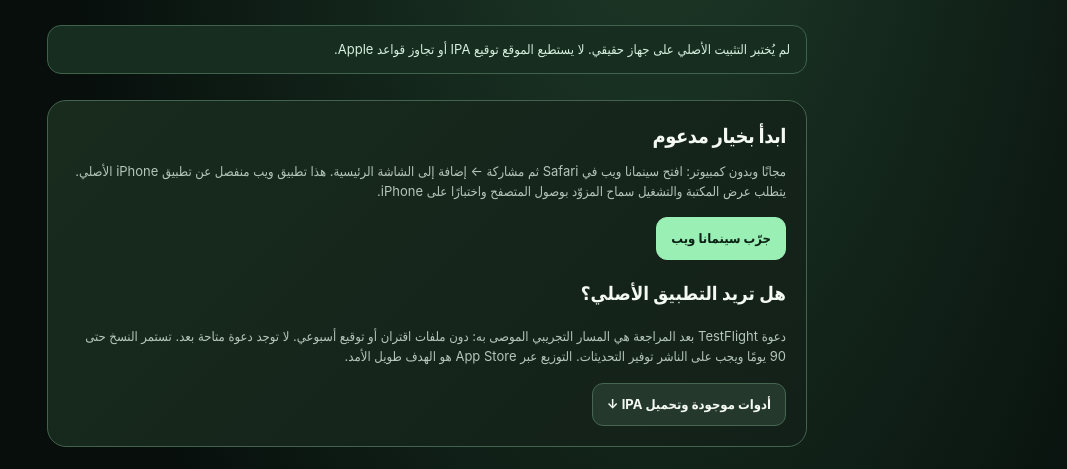
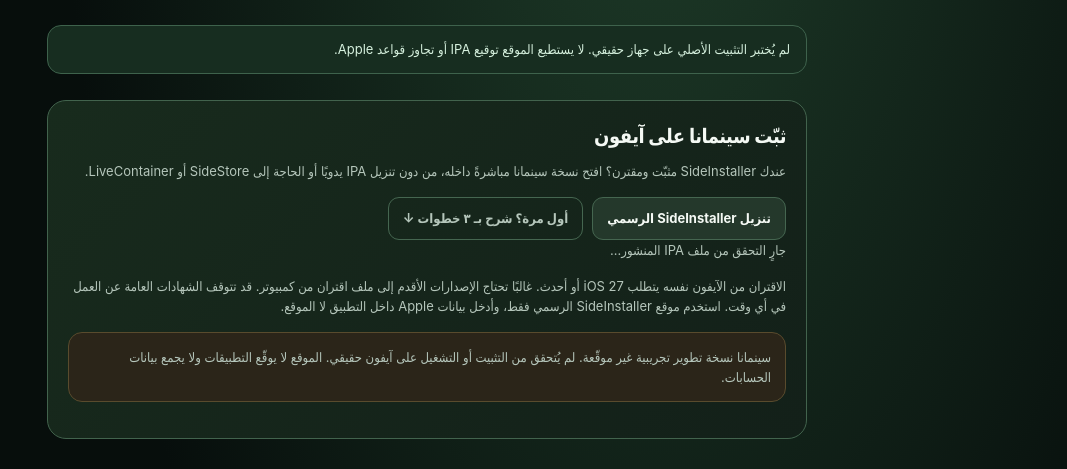
Before and after one commit to Subaru771/Cinemana-IOS, a plain HTML site: page landing/install-ar.html in a window 1280 px wide. Shown: the part 314-783 px from the top of the page, without its empty margins (213-1280 px from the left). Drawn offline with Linux system fonts and the light colour scheme.

Commit message:
Simplify native Cinemana installation on Arabic page

```diff
--- a/landing/install-ar.html
+++ b/landing/install-ar.html
@@ -26,12 +26,16 @@
 <p class="lead">ابدأ من هنا لاختيار أقصر طريقة تناسب جهازك. تشترط Apple توقيعًا صالحًا قبل تشغيل أي تطبيق.</p>
 <div class="status">لم يُختبر التثبيت الأصلي على جهاز حقيقي. لا يستطيع الموقع توقيع IPA أو تجاوز قواعد Apple.</div>
 <section class="release" id="supported">
-<h2>ابدأ بخيار مدعوم</h2>
-<p>مجانًا وبدون كمبيوتر: افتح سينمانا ويب في Safari ثم مشاركة ← إضافة إلى الشاشة الرئيسية. هذا تطبيق ويب منفصل عن تطبيق iPhone الأصلي. يتطلب عرض المكتبة والتشغيل سماح المزوّد بوصول المتصفح واختبارًا على iPhone.</p>
-<a class="button primary" href="web/index.html">جرّب سينمانا ويب</a>
-<h3>هل تريد التطبيق الأصلي؟</h3>
-<p>دعوة TestFlight بعد المراجعة هي المسار التجريبي الموصى به: دون ملفات اقتران أو توقيع أسبوعي. لا توجد دعوة متاحة بعد. تستمر النسخ حتى 90 يومًا ويجب على الناشر توفير التحديثات. التوزيع عبر App Store هو الهدف طويل الأمد.</p>
-<a class="button" href="#setup">أدوات موجودة وتحميل IPA ↓</a>
+<h2>ثبّت سينمانا على آيفون</h2>
+<p>عندك SideInstaller مثبّت ومقترن؟ افتح نسخة سينمانا مباشرةً داخله، من دون تنزيل IPA يدويًا أو الحاجة إلى SideStore أو LiveContainer.</p>
+<div class="actions">
+<a id="quick-install" class="button primary" hidden>تثبيت سينمانا</a>
+<a class="button" href="https://sideinstaller.net/">تنزيل SideInstaller الرسمي</a>
+<a class="button alt" href="#setup">أول مرة؟ شرح بـ ٣ خطوات ↓</a>
+</div>
+<p id="quick-status" role="status" aria-live="polite">جارٍ التحقق من ملف IPA المنشور…</p>
+<p>الاقتران من الآيفون نفسه يتطلب iOS 27 أو أحدث. غالبًا تحتاج الإصدارات الأقدم إلى ملف اقتران من كمبيوتر. قد تتوقف الشهادات العامة عن العمل في أي وقت. استخدم موقع SideInstaller الرسمي فقط، وأدخل بيانات Apple داخل التطبيق لا الموقع.</p>
+<p class="warning">سينمانا نسخة تطوير تجريبية غير موقّعة. لم يُتحقق من التثبيت أو التشغيل على آيفون حقيقي. الموقع لا يوقّع التطبيقات ولا يجمع بيانات الحسابات.</p>
 </section>
  <section id="setup">
 <h2>اختر إعداد جهازك</h2>
@@ -50,14 +54,14 @@
 <div class="warning">اختر إصدارًا أعلاه. لا توجد طريقة مجانية عامة لتثبيت تطبيق iOS غير موقّع بضغطة واحدة من موقع ويب.</div>
 </section>
  <section data-path="modern">
-<h2>إعداد متقدم · iOS 27+</h2>
-<p>أداة تثبيت واحدة ثم زر سينمانا. دون تحميل IPA يدويًا أو استخدام SideStore أو LiveContainer.</p>
+<h2>الإعداد لأول مرة · iOS 27+ (٣ خطوات)</h2>
+<p>طريقة لتثبيت التطبيق الأصلي مباشرة من الآيفون. بعد تثبيت SideInstaller يمكنه توقيع سينمانا دون SideStore، لكن يلزم تأكيد الاقتران وتسجيل الدخول وتجديد التوقيع دوريًا.</p>
 <div class="steps">
 <div class="step">
 <span class="no">1</span>
 <div>
 <h3>ثبّت SideInstaller مرة واحدة</h3>
-<p>تابع فقط باستخدام SideInstaller المثبّت بطريقة مشروعة أو بتوقيع مصرح به خاص بك. لا نعتمد الشهادات العامة المشتركة أو ملفات DNS لمنع الإلغاء. يتطلب هذا المسار الاقتران والتجديد الدوري.</p>
+<p>افتح الموقع الرسمي في Safari واتبع التعليمات واختر شهادة حالتها Valid إذا توفرت. قد تكون بعض الشهادات ملغاة رغم ظهورها؛ إذا فشل التثبيت فالحل البديل كمبيوتر لمرة واحدة أو انتظار توفر طريقة رسمية تعمل. لا تثبّت نسخًا من مواقع غير رسمية.</p>
 <a class="button" href="https://sideinstaller.net/">تنزيل SideInstaller الرسمي</a>
 </div>
 </div>
@@ -65,7 +69,7 @@
 <span class="no">2</span>
 <div>
 <h3>أكمل الإعداد على هذا الآيفون</h3>
-<p>افتح SideInstaller واتبع خطوات الاقتران الخاصة بـ iOS 27. فعّل نمط المطوّر وأعد التشغيل إذا طُلب ذلك. اتصل بـ LocalDevVPN وسجّل الدخول بحساب Apple الخاص بك داخل SideInstaller. لا تحتاج إلى تثبيت SideStore.</p>
+<p>شغّل LocalDevVPN وابدأ الاقتران في SideInstaller. اذهب إلى إعدادات الآيفون ← الخصوصية والأمان ← نمط المطوّر ← Pair with SideInstaller. يظهر رمز من ٦ أرقام داخل SideInstaller أو الإشعارات أو Live Activity. إذا ما وصلك إشعار، ارجع إلى SideInstaller واقرأ الرمز، ثم أدخله في الإعدادات. أكمل الاقتران وسجّل دخول Apple داخل التطبيق فقط. لا تحتاج إلى SideStore لتثبيت سينمانا.</p>
 <a class="button" href="https://apps.apple.com/app/id6755608044">تنزيل LocalDevVPN</a>
 </div>
 </div>
```
